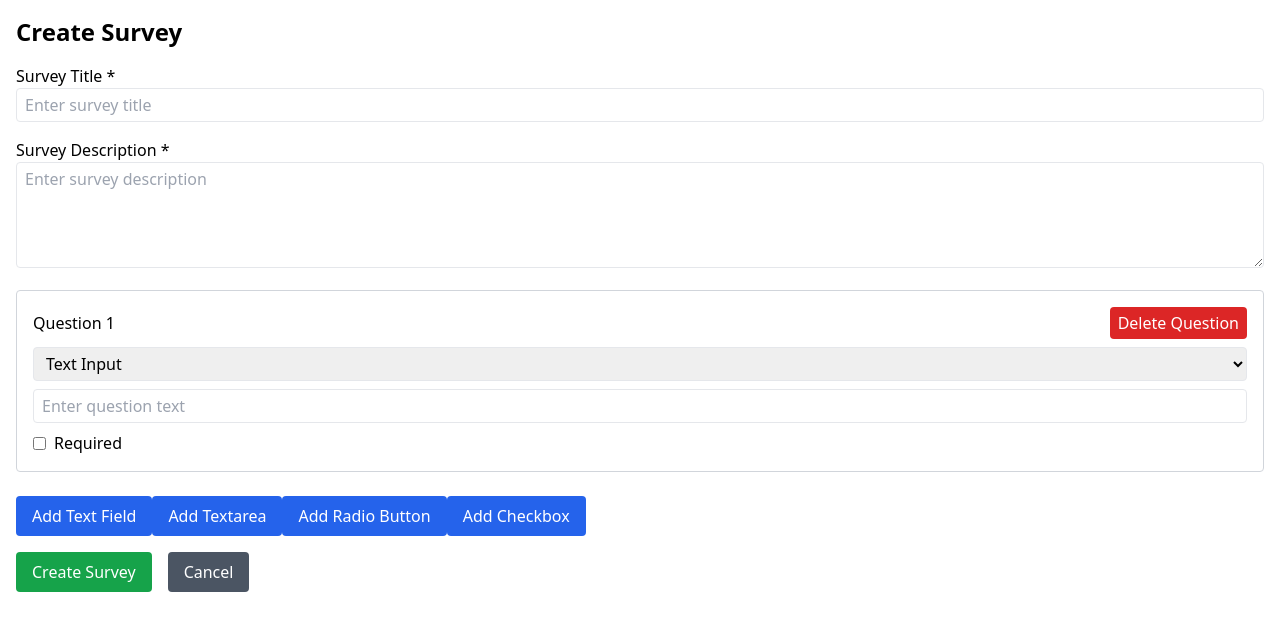
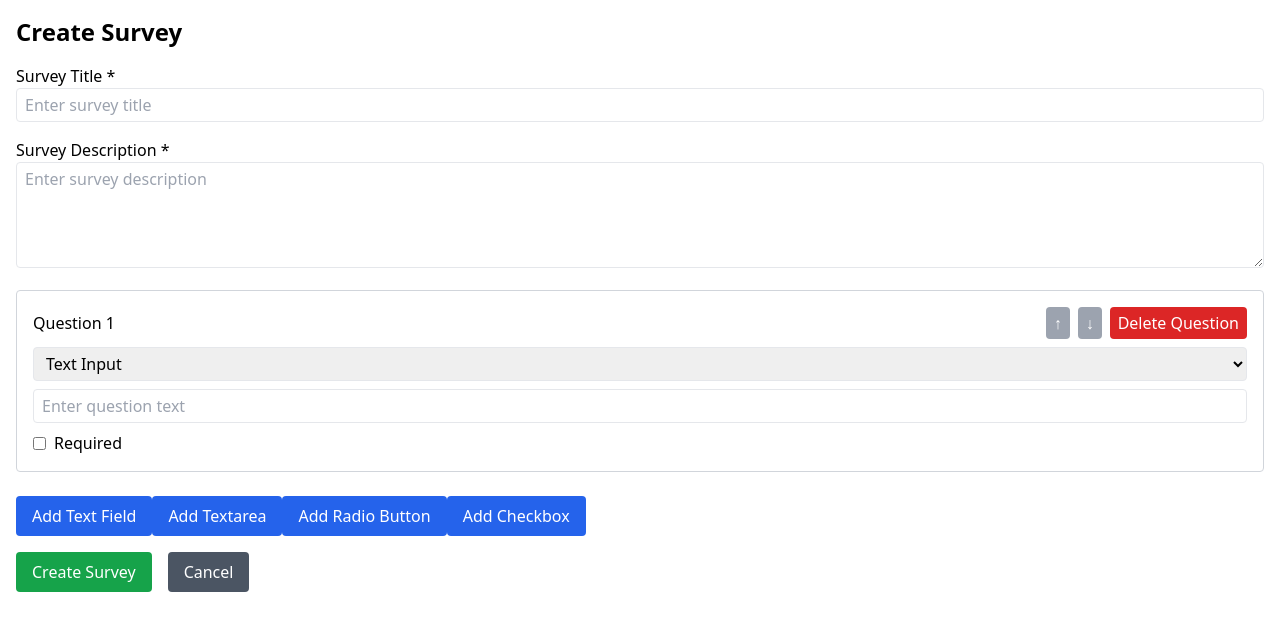
Before and after one commit to ComDevNet/cdn-survey, a Next.js app: page /admin/create in a window 1280 px wide. Shown: the top 630 px of the page. Built offline with nearby package versions, Linux system fonts and the light colour scheme.

Commit message:
add: implement question reordering functionality in survey creation

```diff
--- a/app/admin/create/page.tsx
+++ b/app/admin/create/page.tsx
@@ -9,7 +9,7 @@ export default function CreateSurvey() {
   interface FormField {
     type: string;
     question: string;
-    required: boolean; // Add required property
+    required: boolean;
     options?: string[];
   }
 
@@ -57,6 +57,22 @@ export default function CreateSurvey() {
     setFormFields(formFields.filter((_, i) => i !== index));
   };
 
+  const moveQuestionUp = (index: number) => {
+    if (index > 0) {
+      const newFormFields = [...formFields];
+      [newFormFields[index - 1], newFormFields[index]] = [newFormFields[index], newFormFields[index - 1]];
+      setFormFields(newFormFields);
+    }
+  };
+
+  const moveQuestionDown = (index: number) => {
+    if (index < formFields.length - 1) {
+      const newFormFields = [...formFields];
+      [newFormFields[index], newFormFields[index + 1]] = [newFormFields[index + 1], newFormFields[index]];
+      setFormFields(newFormFields);
+    }
+  };
+
   const handleSubmit = async (e: React.FormEvent) => {
     e.preventDefault();
     await fetch('/api/surveys', {
@@ -68,7 +84,7 @@ export default function CreateSurvey() {
   };
 
   const handleCancel = () => {
-    router.push('/admin'); // Navigate back to the admin page
+    router.push('/admin');
   };
 
   return (
@@ -107,6 +123,23 @@ export default function CreateSurvey() {
           <div key={index} className="space-y-2 border border-gray-300 p-4 rounded">
             <div className="flex items-center justify-between">
               <label>Question {index + 1}</label>
+              <div className="space-x-2">
+                <button
+                  type="button"
+                  onClick={() => moveQuestionUp(index)}
+                  className="px-2 py-1 bg-gray-400 text-white rounded"
+                  disabled={index === 0}
+                >
+                  ↑
+                </button>
+                <button
+                  type="button"
+                  onClick={() => moveQuestionDown(index)}
+                  className="px-2 py-1 bg-gray-400 text-white rounded"
+                  disabled={index === formFields.length - 1}
+                >
+                  ↓
+                </button>
                 <button
                   type="button"
                   onClick={() => deleteQuestion(index)}
@@ -114,6 +147,7 @@ export default function CreateSurvey() {
                 >
                   Delete Question
                 </button>
+              </div>
             </div>
             <select
               value={field.type}
```
Lines whose indentation alone changed are shown as unchanged.
